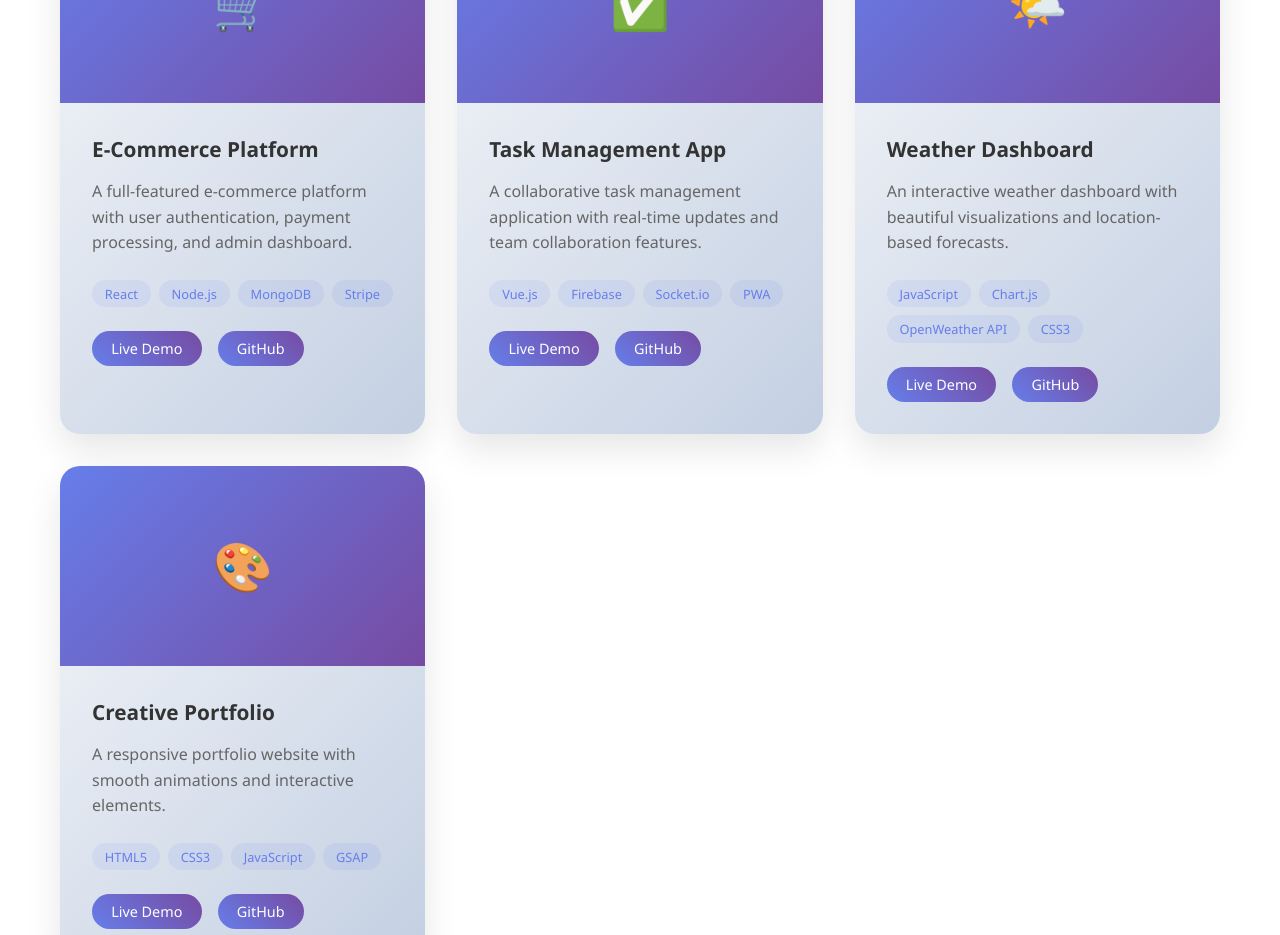
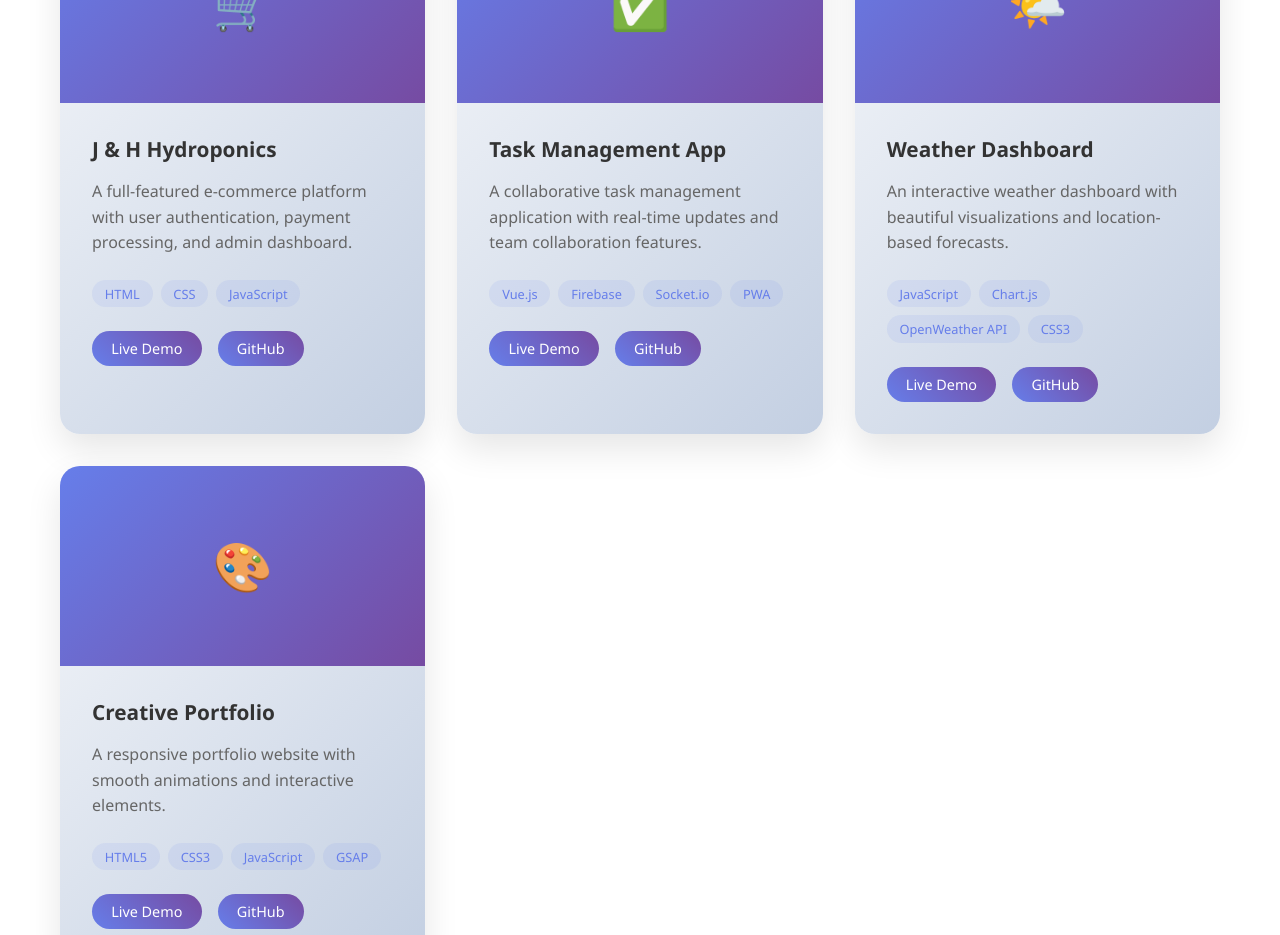
Before and after one commit to Krazzed92/Krazzed92.github.io, a plain HTML site: page index.html in a window 1280 px wide. Shown: the part 2140-3075 px from the top of the page. Drawn offline with Linux system fonts and the light colour scheme.

Commit message:
Add internal link to a hydro project
Adding links and fixing file names

```diff
--- a/index.html
+++ b/index.html
@@ -82,16 +82,15 @@
                 <div class="project-card" data-project="ecommerce">
                     <div class="project-image">🛒</div>
                     <div class="project-content">
-                        <h3 class="project-title">E-Commerce Platform</h3>
+                        <h3 class="project-title">J & H Hydroponics</h3>
                         <p class="project-description">A full-featured e-commerce platform with user authentication, payment processing, and admin dashboard.</p>
                         <div class="project-tech">
-                            <span class="tech-tag">React</span>
-                            <span class="tech-tag">Node.js</span>
-                            <span class="tech-tag">MongoDB</span>
-                            <span class="tech-tag">Stripe</span>
+                            <span class="tech-tag">HTML</span>
+                            <span class="tech-tag">CSS</span>
+                            <span class="tech-tag">JavaScript</span>
                         </div>
                         <div class="project-links">
-                            <a href="#" class="project-link">Live Demo</a>
+                            <a href="J-h-hydro/index.html" class="project-link">Live Demo</a>
                             <a href="#" class="project-link">GitHub</a>
                         </div>
                     </div>
```
